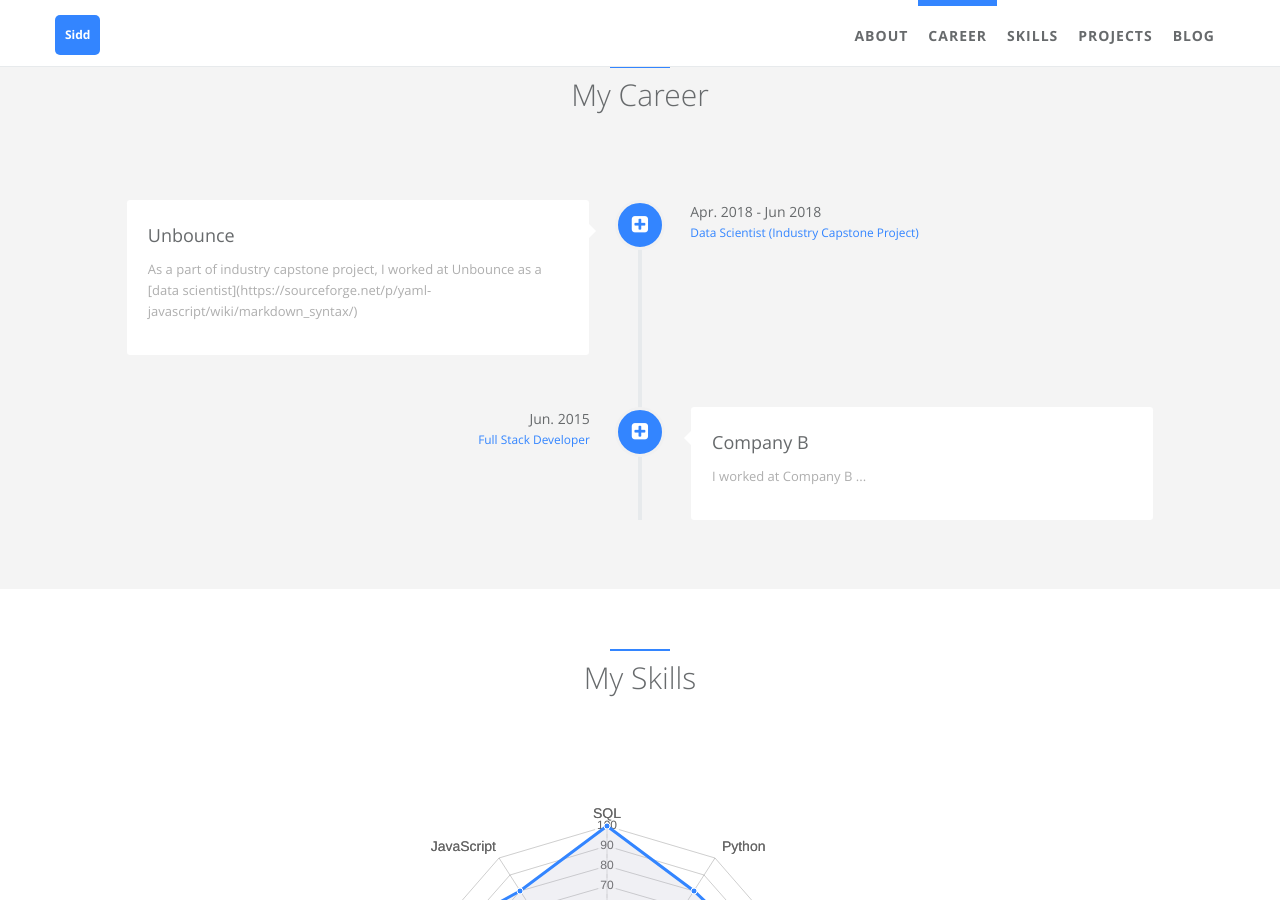
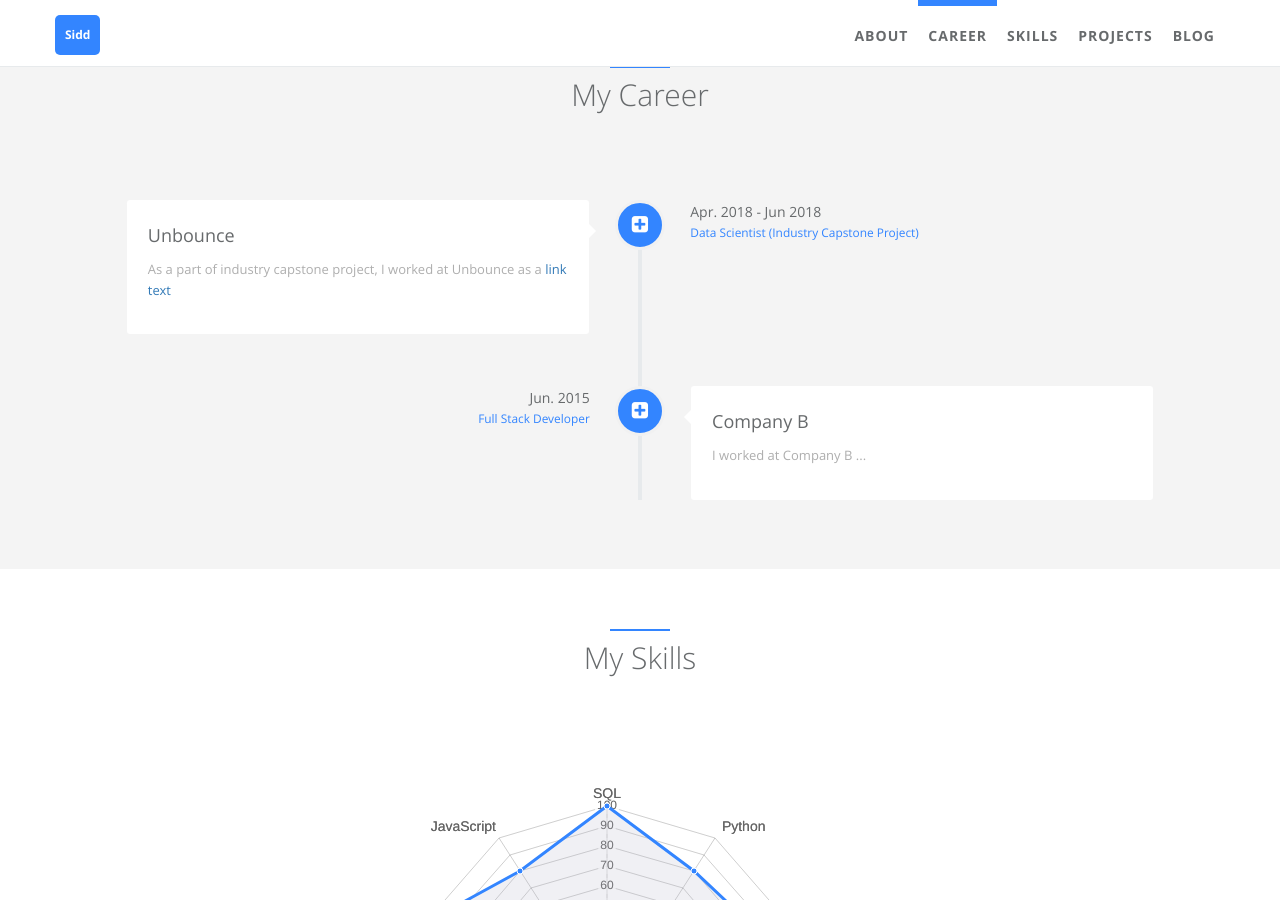
Before and after one commit to sarora/sarora.github.io, a Jekyll site: the page built from index.html, in a window 1280 px wide and 900 px high, scrolled down 907 px. Built offline with Jekyll 4.4.1, drawn with Linux system fonts in a browser that asks for light colours.

Commit message:
check if html works

```diff
--- a/_data/index/careers.yml
+++ b/_data/index/careers.yml
@@ -4,7 +4,7 @@
     detail: Unbounce
     i18n: company_a
   desc:
-    detail: As a part of industry capstone project, I worked at Unbounce as a [data scientist](https://sourceforge.net/p/yaml-javascript/wiki/markdown_syntax/)
+    detail: As a part of industry capstone project, I worked at Unbounce as a <a href="url">link text</a>
     i18n: company_a_desc
   date:
     detail: Apr. 2018 - Jun 2018
```
